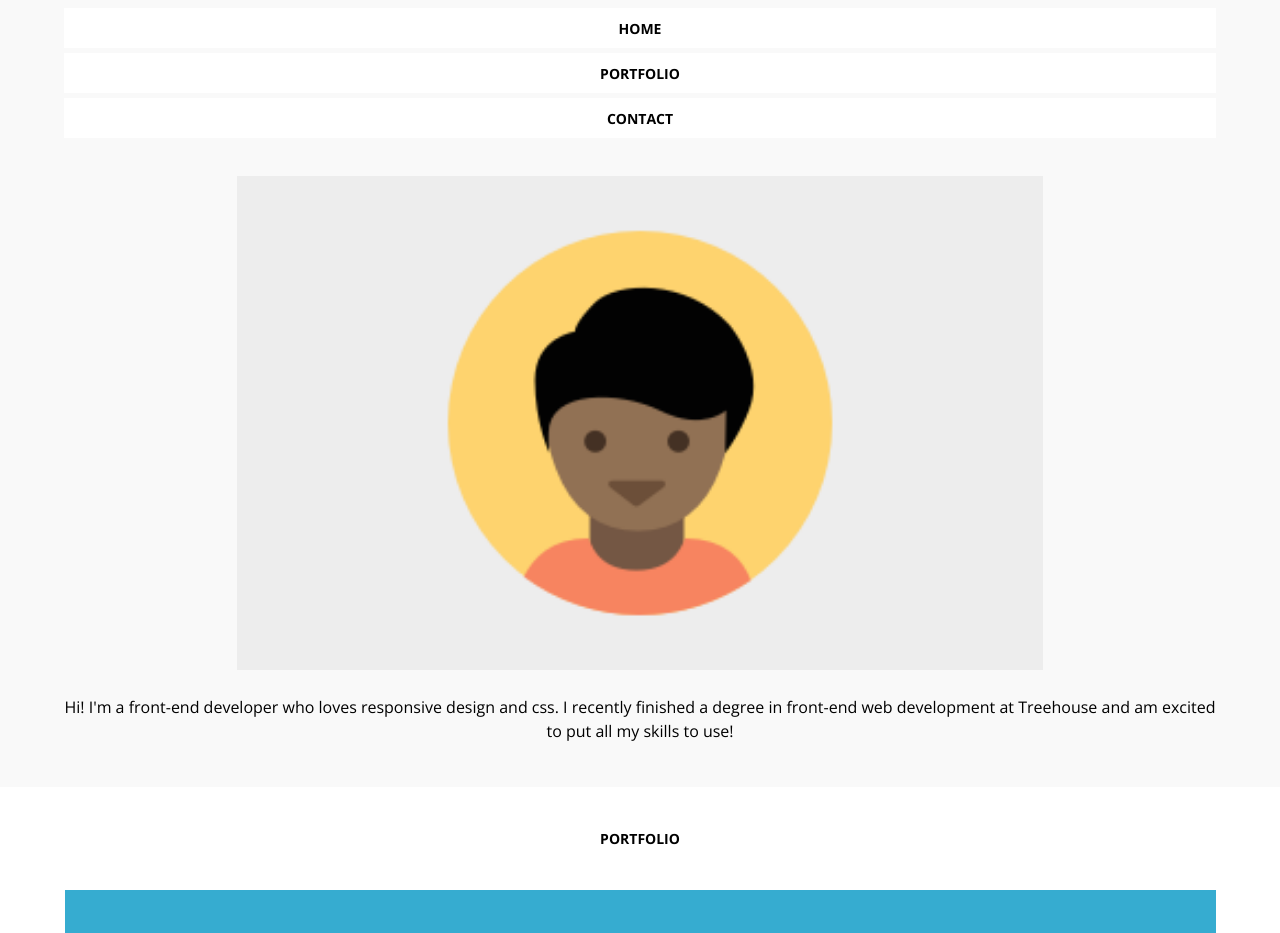
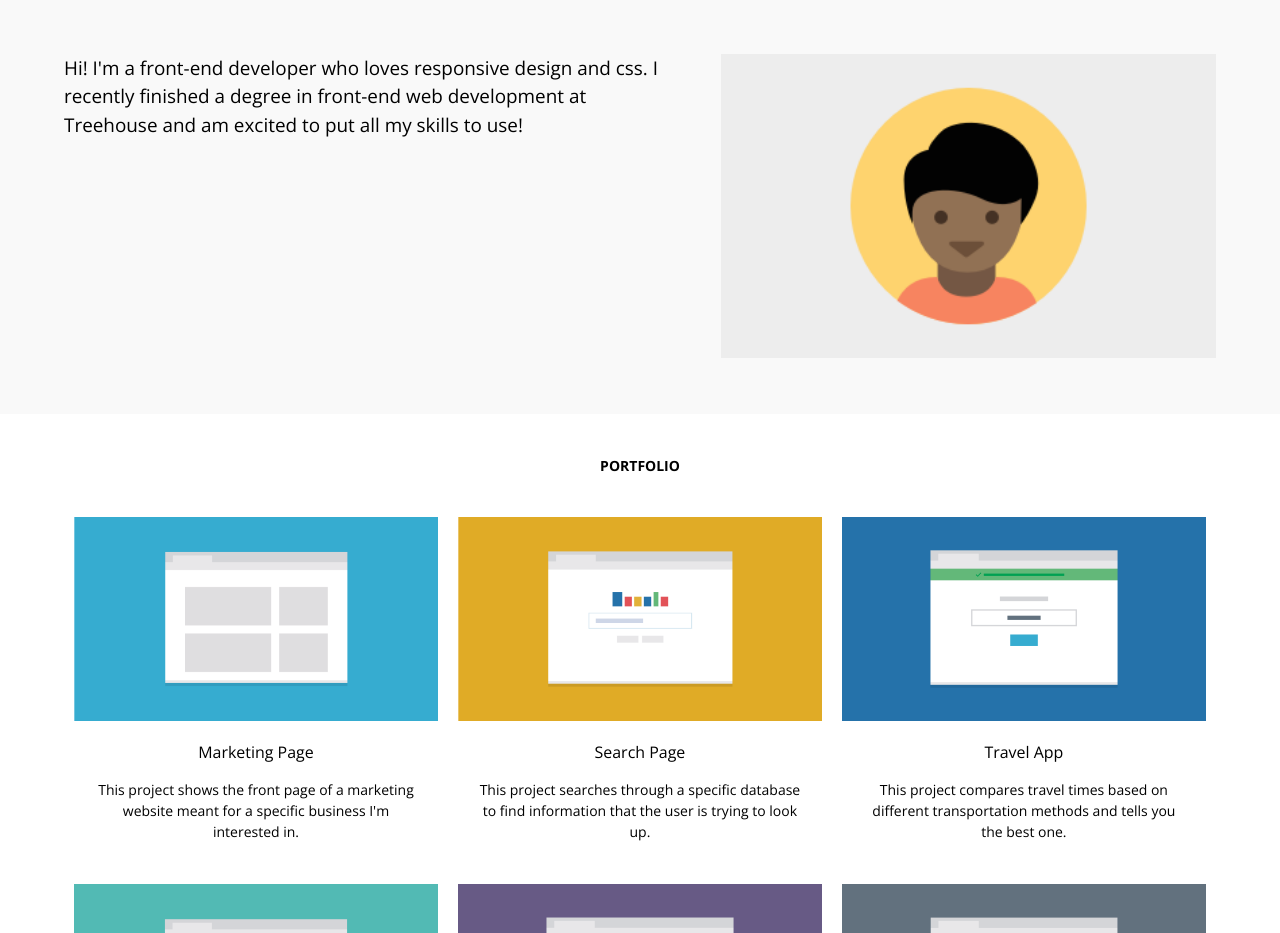
Before and after one commit to KevinDeSonier/responsive_layout_v3, a plain HTML site: page index.html in a window 1280 px wide. Shown: the part 87-1020 px from the top of the page. Drawn offline with nearby package versions, Linux system fonts and the light colour scheme.

Commit message:
Tablet and Screen media-queries

```diff
--- a/css/styles.css
+++ b/css/styles.css
@@ -42,7 +42,8 @@ a {
   padding: .75em 30%;
 }
 
-header ul {
+header ul,
+.foot-nav {
   list-style-type: none;
   padding: 2em 0em;
   margin:  0;
@@ -50,7 +51,8 @@ header ul {
   width: 90%;
 }
 
-header ul li {
+header ul li,
+.foot-nav li {
   font-weight: bold;
   background-color: white;
   margin: 5px auto;
@@ -74,14 +76,15 @@ footer {
 
 /* Class Styles */
 
-.wrapper {
+.wrapper,
+.footer-foot {
   width: 90%;
   margin: 0 auto;
 }
 
 .profile-image {
   width: 70%;
-  margin:  5px auto;
+  /* margin:  5px auto; */
 }
 
 .portfolio-piece {
@@ -96,7 +99,7 @@ footer strong {
   font-weight: normal;
 }
 
-.foot-nav {
+.footer-foot {
   color: black;
   font-size: 0.85em;
   padding: 2em 0;
@@ -104,15 +107,144 @@ footer strong {
   border-top: 1px solid #dcdcdc;
 }
 
-.foot-nav p {
+.footer-foot p {
   float: left;
   padding: 0;
   margin: 0;
   font-weight: bold;
 }
 
-.foot-nav a {
+.back-to-top {
   float: right;
   padding: 0;
   font-weight: bold;
 }
+
+.foot-nav {
+  display: none;
+}
+
+/* Media Queries */
+
+@media (min-width: 768px) {
+
+  header {
+    padding: 4em 0;
+  }
+
+  header ul {
+    padding: 1em 0em 3em;
+  }
+
+  header ul li,
+  .foot-nav li {
+    display: inline-block;
+    background-color: transparent;
+    padding: .5em;
+  }
+
+  a {
+    padding: .75em;
+  }
+
+  h3 {
+    font-size: 1.14em;
+  }
+
+  footer .wrapper{
+    font-size: 1.214em;
+    padding: 0 5em;
+  }
+
+  .profile-image {
+    float: right;
+    width: 40%;
+  }
+
+  .about-me {
+    float: left;
+    text-align: left;
+    width: 60%;
+    padding-right: 20px;
+    margin: 0;
+    font-size: 1.35em;
+  }
+
+  .portfolio-piece {
+    float: left;
+    width: 50%;
+    padding-left: 5px;
+    padding-right: 5px;
+  }
+
+  .portfolio-piece p{
+    padding: 0 3em;
+    font-size: 1em;
+  }
+
+  .footer-foot p{
+    margin: 5px 0;
+    padding: .5em 0;
+  }
+
+  .back-to-top {
+    display: none;
+  }
+
+  .foot-nav {
+    display: inline-block;
+    float: right;
+    width: auto;
+    padding: 0;
+  }
+
+  /* Clear Fix */
+
+  .clearfix:after {
+    content: "";
+    display: table;
+    clear: both;
+  }
+
+}
+
+@media (min-width: 1024px) {
+
+  header h1 {
+    float: left;
+    width: auto;
+    font-size: 1.57em;
+  }
+
+  .main-nav {
+    float: right;
+    width: auto;
+    padding-top: 0;
+  }
+
+  .profile-image {
+    width: 43%;
+  }
+
+  .about-me {
+    width: 55%;
+    padding-right: 30px;
+  }
+
+  .portfolio-piece {
+    width: 33.33%;
+    padding-left: 10px;
+    padding-right: 10px;
+  }
+
+  .portfolio-piece p {
+    padding: 0 1.35em;
+  }
+
+  footer {
+    padding-bottom: 0;
+  }
+
+  footer .wrapper {
+    padding: 0 12em;
+  }
--- a/index.html
+++ b/index.html
@@ -11,22 +11,24 @@
 
   <body>
     <header id="top">
+      <div class="wrapper clearfix">
         <h1>Student Name</h1>
         <ul class="main-nav">
           <li><a href="index.html">Home</a></li>
           <li><a href="#portfolio">Portfolio</a></li>
           <li><a href="#contact">Contact</a></li>
         </ul>
+      </div>
 
-    <div class="wrapper">
+    <div class="wrapper clearfix">
       <img src="images/responsive-layout-profile.png" class="profile-image" alt="A profile picture of Student">
-      <p>Hi! I'm a front-end developer who loves responsive design and css. I recently finished a degree in front-end web development at Treehouse and am excited to put all my skills to use!</p>
+      <p class="about-me">Hi! I'm a front-end developer who loves responsive design and css. I recently finished a degree in front-end web development at Treehouse and am excited to put all my skills to use!</p>
     </div>
   </header>
 
   <main>
     <h2 id="portfolio">Portfolio</h2>
-    <div class="wrapper">
+    <div class="wrapper clearfix">
       <article class="portfolio-piece">
         <img src="images/portfolio-1.png" class="portfolio-image" alt="Portfolio image of a Marketing Page">
         <h3>Marketing Page</h3>
@@ -71,10 +73,15 @@
       <p>If you're interested in chatting or want more information about what I've been working on, I'd love to hear from you!</p>
       <p>Phone&nbsp;&nbsp;&nbsp;  <strong>+1 (111) 555-1234</strong></p>
       <p>Email&nbsp;&nbsp;&nbsp;<strong>email@yoursite.com</strong></p>
-      <div class="foot-nav">
+    </div>
+    <div class="footer-foot clearfix">
       <p>Student Name</p>
-        <a href="#top">Back to Top</a>
-      </div>
+      <a class="back-to-top" href="#top">Back to Top</a>
+      <ul class="foot-nav">
+        <li><a href="index.html">Home</a></li>
+        <li><a href="#portfolio">Portfolio</a></li>
+        <li><a href="#contact">Contact</a></li>
+      </ul>
     </div>
   </footer>
   </body>
```
Lines whose indentation alone changed are shown as unchanged.
